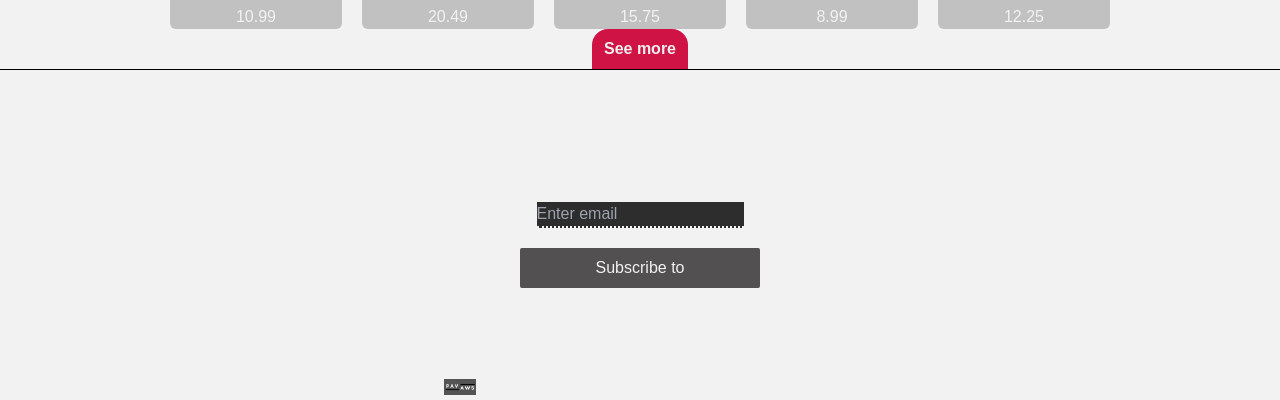
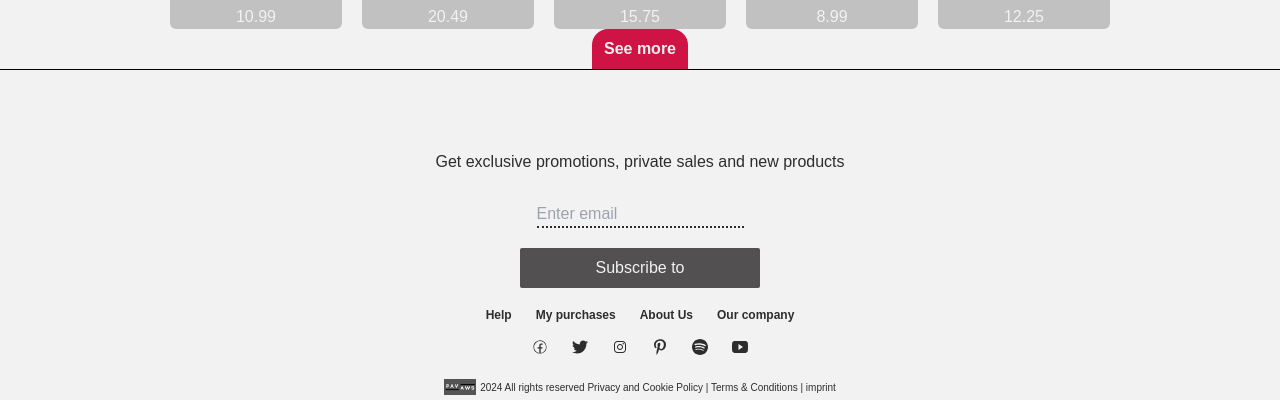
Before and after one commit to Hossaini1/e-commerce, a React (Vite) app: page / in a window 1280 px wide. Shown: the part 1060-1460 px from the top of the page. Built offline with nearby package versions, Linux system fonts and the light colour scheme.

Commit message:
text-farbe für footer wurde geändert

```diff
--- a/src/components/Footer.jsx
+++ b/src/components/Footer.jsx
@@ -12,12 +12,12 @@ const Footer = () => {
     <footer>
         < hr/>
         <div>
-            <div className=" text-primary text-center pt-20 p-2 text-md" >
+            <div className=" text-secondaryDark text-center pt-20 p-2 text-md " >
                 <span>Get exclusive promotions, private sales and new products</span>
 
             </div>
             <div className=" text-primary flex justify-center items-center p-5">
-                <input  type="text" className="outline-none border-b-2 border-dotted bg-secondaryDark" placeholder="Enter email" required></input>
+                <input  type="text" className="outline-none border-b-2 border-dotted border-secondaryDark bg-primary" placeholder="Enter email" required></input>
             </div>
             <div className=" text-primary flex justify-center items-center ">
                 <button className="w-60 bg-secondary rounded-sm p-2  hover:bg-tertiary transition duration-1000 ease-out  "> Subscribe to </button>
@@ -30,7 +30,7 @@ const Footer = () => {
             </div>
 
 
-            <div className="text-primary text-center text-xs">
+            <div className="text-secondaryDark text-center text-xs">
                <div className="flex justify-center items-center space-x-6 cursor-pointer font-bold  ">
                     <Link to="/help">Help</Link>
                     <Link to="/purchases">My purchases</Link>
@@ -40,7 +40,7 @@ const Footer = () => {
                 </div>
 
             </div>
-                <div className="flex justify-center items-center space-x-6 cursor-pointer text-primary p-4">
+                <div className="flex justify-center items-center space-x-6 cursor-pointer text-secondaryDark  p-4">
                     <CiFacebook className="icon" />
                     <FaTwitter className="icon" />
                     <IoLogoInstagram className="icon" />
@@ -51,7 +51,7 @@ const Footer = () => {
 
             <div className="flex  justify-center items-center space-x-1 p-2 ">
                 <img src={logo} alt="logo" className="w-8" />
-                <p className="text-primary text-[10px]"> 2024  All rights reserved Privacy and Cookie Policy | Terms & Conditions | imprint</p>
+                <p className="text-secondaryDark text-[10px]"> 2024  All rights reserved Privacy and Cookie Policy | Terms & Conditions | imprint</p>
             </div>
         </div>
 
```
